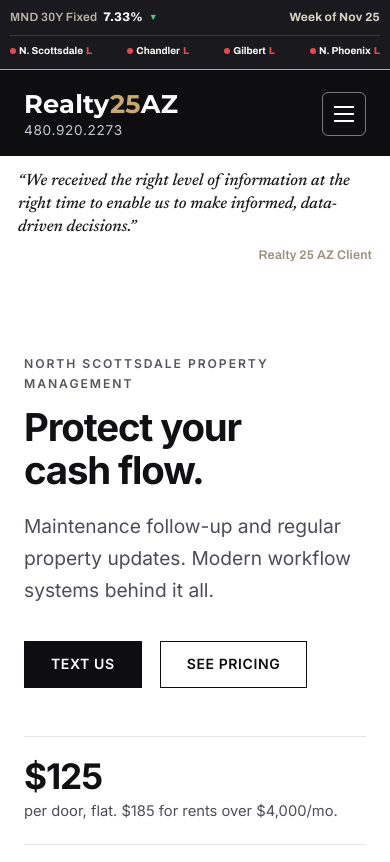
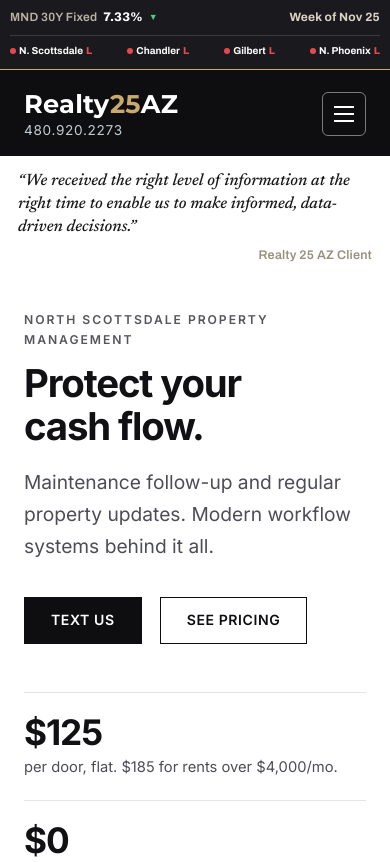
Before and after one commit to r25sandbox/realty25az-site, a plain HTML site: page index.html in a window 390 px wide. Shown: the top 862 px of the page. Drawn offline with Linux system fonts and the light colour scheme.

Commit message:
Halve the mobile gap under the quote strip.
At 640px and below, the strip's bottom padding and the hero's top padding are each cut in half. The quote keeps a three-line reserved height, and the tape is unchanged.

Co-authored-by: r25sandbox <r25sandbox@users.noreply.github.com>

```diff
--- a/assets/css/site.css
+++ b/assets/css/site.css
@@ -275,3 +275,12 @@ a.r25-tape:focus-visible{outline:2px solid #C8A96E;outline-offset:-2px}
 @media(max-width:359px){
   .r25-tape .r25-npre{display:none}
 }
+/* Phone: cut the space under the quote attribution about in half.
+   The reserved quote height stays at three lines, which is the tallest quote. */
+@media(max-width:640px){
+  .r25-strip{padding-bottom:8px}
+  .r25-strip-slot{min-height:118px}
+  .hero{padding-top:36px}
+  .hero[style*="padding:96px"]{padding-top:48px !important}
+  .hero[style*="padding:72px"]{padding-top:36px !important}
+}
```
